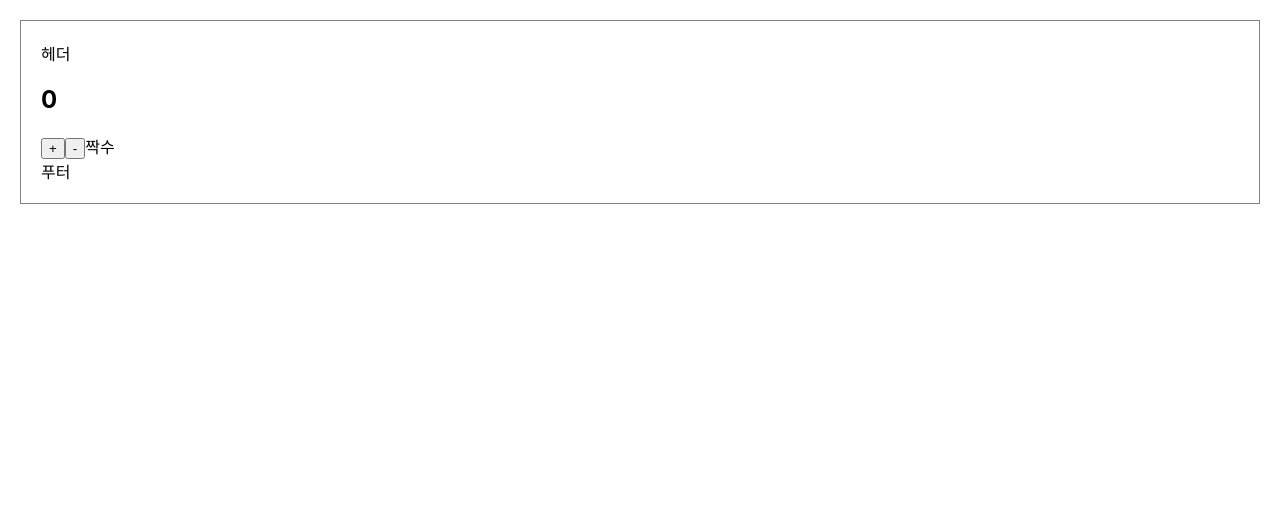
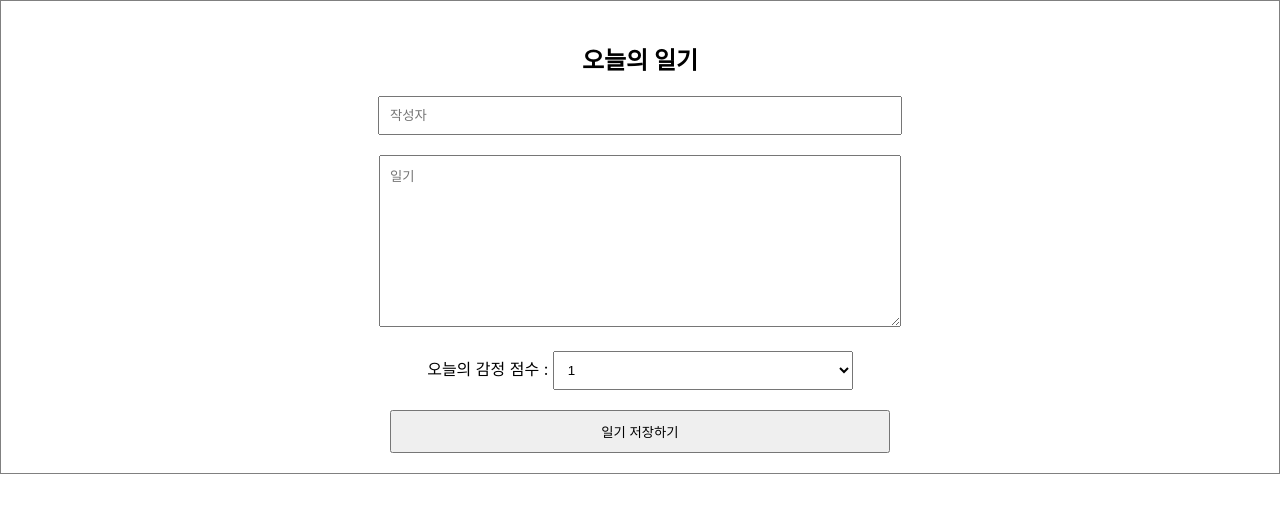
Before and after one commit to haejin-park/diary, a React (Create React App) app: page / in a window 1280 px wide. Shown: the top 512 px of the page. Built offline with nearby package versions, Linux system fonts and the light colour scheme.

Commit message:
to process user input

```diff
--- a/src/App.css
+++ b/src/App.css
@@ -1,11 +1,23 @@
-.App {
-  background-color: black;
+.DiaryEditor {
+    border: 1px solid gray;
+    text-align: center;
+    padding:20px;
 }
-
-h2 {
-  color: red;
+.DiaryEditor input, textarea {
+    margin-bottom: 20px;
+    width:500px;
+    padding: 10px;
 }
-
-#bold_text {
-  color: green;
+.DiaryEditor textarea {
+    height: 150px;
 }
+.DiaryEditor select {
+    width: 300px;
+    padding: 10px;
+    margin-bottom: 20px;
+}
+.DiaryEditor button {
+    width: 500px;
+    padding: 10px;
+    cursor: pointer;
+}
--- a/src/App.js
+++ b/src/App.js
@@ -1,27 +1,12 @@
-import MyHeader from './MyHeader';
-import MyFooter from './MyFooter';
-import Counter from './Counter';
-import Container from './Container';
-import React from 'react';
+import "./App.css";
+import DiaryEditor from "./DiaryEditor";
 
 
-function App() {
-  const counterProps = {
-    a:1,
-    b:2,
-    c:3,
-    d:4,
-    e:5
-  }
-
+const App = () => {
   return (
-    <Container>
-      <div>
-        <MyHeader />
-        <Counter {...counterProps}/>
-        <MyFooter />
+      <div className="App">
+        <DiaryEditor />
       </div>
-    </Container>
   );
 }
 
--- a/src/Container.js
+++ /dev/null
@@ -1,9 +0,0 @@
-const Container = ({children}) => {
-    console.log(children);
-    return (
-    <div style={{ margin:20, padding:20, border: "1px solid gray"}}>
-       {children}
-    </div>
-    );
-};
-export default Container;
--- a/src/Counter.js
+++ /dev/null
@@ -1,25 +0,0 @@
-import React, {useState} from 'react';
-import OddEvenResult from './OddEvenResult';
-const Counter = ({initialValue}) => {
-    const [count, setCount] = useState(initialValue);
-
-    const onIncrease = () => {
-        setCount(count + 1);
-    };
-    const onDecrease = () => {
-        setCount(count - 1);
-    }
-    return (
-        <div>
-            <h2>{count}</h2>
-            <button onClick={onIncrease}>+</button>
-            <button onClick={onDecrease}>-</button>
-            <OddEvenResult count={count}/>
-        </div>
-    )
-
-}
-Counter.defaultProps = {
-    initialValue: 0
-}
-export default Counter;
--- /dev/null
+++ b/src/DiaryEditor.js
@@ -0,0 +1,61 @@
+import {useState} from "react";
+
+ const DiaryEditor = () => {
+    const [state, setState] = useState({
+        author:"",
+        content:"",
+        emotion:1,
+    });
+    const handleChangeState = (e) => {
+        setState({
+            ...state,
+            [e.target.name]: e.target.value
+        });
+    };
+    const handleSubmit = () => {
+        console.log(state);
+        alert("저장 성공");
+    }
+    return (
+    <div className="DiaryEditor">
+        <h2>오늘의 일기</h2>
+        <div>
+            <input
+                name="author"
+                value={state.author}
+                onChange={handleChangeState}
+                placeholder="작성자"
+                type="text"
+            />
+        </div>
+        <div>
+            <textarea
+                name="content"
+                value={state.content}
+                onChange={handleChangeState}
+                placeholder="일기"
+                type="text"
+            />
+        </div>
+        <div>
+            <span>오늘의 감정 점수 : </span>
+            <select
+                name="emotion"
+                value={state.emotion}
+                onChange={handleChangeState}
+            >
+                <option value={1}>1</option>
+                <option value={2}>2</option>
+                <option value={3}>3</option>
+                <option value={4}>4</option>
+                <option value={5}>5</option>
+            </select>
+        </div>
+        <div>
+            <button onClick={handleSubmit}>일기 저장하기
+            </button>
+        </div>
+    </div>
+    );
+ }
+export default DiaryEditor;
--- a/src/MyFooter.js
+++ /dev/null
@@ -1,4 +0,0 @@
-const MyFooter = () => {
-    return <footer>푸터</footer>
-}
-export default MyFooter;
--- a/src/MyHeader.js
+++ /dev/null
@@ -1,4 +0,0 @@
-const MyHeader = () => {
-    return <header>헤더</header>
-};
-export default MyHeader;
--- a/src/OddEvenResult.js
+++ /dev/null
@@ -1,5 +0,0 @@
-const OddEvenResult = ({count}) => {
-    console.log("Rerender");
-    return <>{ count % 2 == 0 ? "짝수": "홀수" }</>
-}
-export default OddEvenResult;
```
